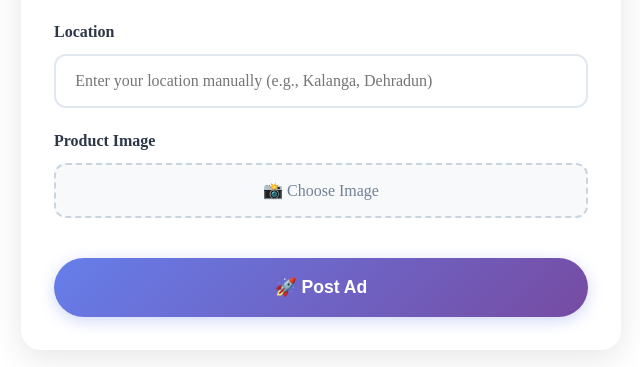
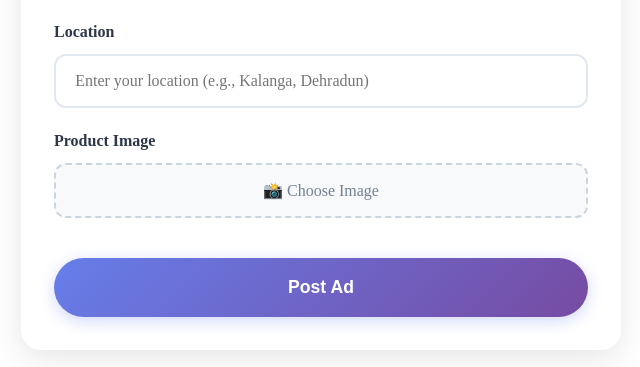
Before and after one commit to upretiNeeraj/Olx-clone, a React (Vite) app in the folder client/: page /create-ad in a window 1280 px wide. Shown: the part 672-1039 px from the top of the page, without its empty margins (319-959 px from the left). Built offline with nearby package versions, Linux system fonts and the light colour scheme; no server answers.

Commit message:
few fixes

```diff
--- a/client/src/pages/CreateAd.jsx
+++ b/client/src/pages/CreateAd.jsx
@@ -1,6 +1,7 @@
 import React, { useState } from "react";
 import axios from "axios";
 import styles from "./CreateAd.module.css";
+import { useNavigate } from "react-router-dom";
 
 const API_URL = import.meta.env.VITE_API_URL;
 
@@ -17,6 +18,7 @@ const CreateAd = () => {
     const [loading, setLoading] = useState(false);
     const [message, setMessage] = useState({ type: "", text: "" });
     const [fileName, setFileName] = useState("");
+    const navigate = useNavigate();
 
     const token = JSON.parse(localStorage.getItem("userInfo"))?.token;
 
@@ -59,6 +61,7 @@ const CreateAd = () => {
             });
             setImage(null);
             setFileName("");
+            navigate("/")
         } catch (err) {
             setMessage({
                 type: "error",
@@ -155,7 +158,7 @@ const CreateAd = () => {
                     <input
                         type="text"
                         className={styles.input}
-                        placeholder="Enter your location manually (e.g., Kalanga, Dehradun)"
+                        placeholder="Enter your location (e.g., Kalanga, Dehradun)"
                         value={formData.location}
                         onChange={(e) => setFormData({ ...formData, location: e.target.value })}
                         required
@@ -185,7 +188,7 @@ const CreateAd = () => {
                     disabled={loading}
                 >
                     {loading && <span className={styles.loading}></span>}
-                    {loading ? "Creating Ad..." : "🚀 Post Ad"}
+                    {loading ? "Creating Ad..." : " Post Ad"}
                 </button>
             </form>
         </div>
```
